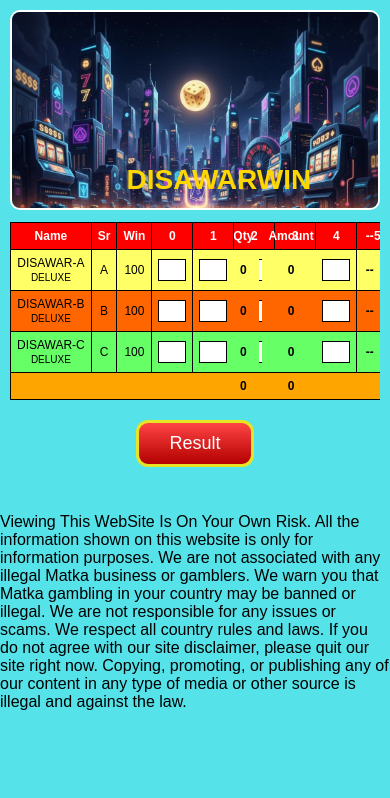
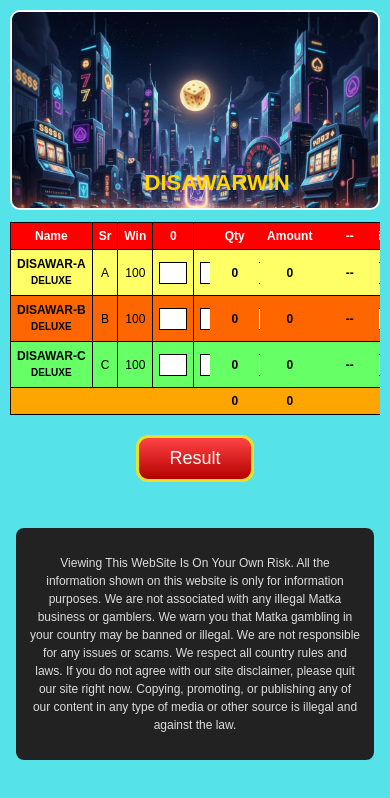
Before and after one commit to SaiWorkProfile/Lottery-Frontend, a React (Create React App) app: page / in a window 390 px wide. Shown: the top 798 px of the page. Built offline with nearby package versions, Linux system fonts and the light colour scheme; no server answers.

Commit message:
update result page

```diff
--- a/src/pages/Results.jsx
+++ b/src/pages/Results.jsx
@@ -8,12 +8,14 @@ export default function Results() {
   const [date, setDate] = useState(today);
   const [data, setData] = useState([]);
 
+  // 🔹 Load results (used by button)
   const loadResults = () => {
     API.get(`/results?date=${date}`)
       .then(res => setData(res.data))
       .catch(() => setData([]));
   };
 
+  // 🔹 Load today's results on page load
   useEffect(() => {
     API.get(`/results?date=${today}`)
       .then(res => setData(res.data))
@@ -21,43 +23,62 @@ export default function Results() {
   }, [today]);
 
   return (
-    <div className="results-page">
+    <div style={{ padding: "20px", background: "#601111a4", minHeight: "100vh" }}>
 
      <div className="marquee-container">
         <h1 className="marquee-text">DISAWARWIN</h1>
       </div>
-
-      <h1 className="results-title">DAILY RESULT CHART</h1>
+      <h1 style={{ textAlign: "center", color:"#ffee2f"}}>DAILY RESULT CHART</h1>
 
       {/* DATE PICKER */}
-      <div className="date-filter">
-        <label>Select Date</label>
+      <div style={{ textAlign: "center", marginBottom: "20px",color:"#ffee2f" }}>
+        <label style={{ fontSize: "18px", marginRight: "10px" }}>
+          Select Date
+        </label>
 
         <input
           type="date"
           value={date}
           onChange={e => setDate(e.target.value)}
+          style={{ padding: "5px", fontSize: "16px" }}
         />
 
-        <button onClick={loadResults}>Search</button>
+        <button
+          onClick={loadResults}
+          style={{
+            marginLeft: "10px",
+            padding: "6px 20px",
+            fontSize: "16px",
+            cursor: "pointer",
+          }}
+        >
+          Search
+        </button>
       </div>
 
-      {/* TABLE */}
-      <div className="table-scroll">
-        <table className="result-table">
+      {/* RESULT TABLE */}
+      <table
+        style={{
+          width: "100%",
+          maxWidth: "900px",
+          margin: "auto",
+          borderCollapse: "collapse",
+          background: "#fff"
+        }}
+      >
         <thead>
-            <tr>
-              <th>Draw Time</th>
-              <th>DISAWAR-A</th>
-              <th>DISAWAR-B</th>
-              <th>DISAWAR-C</th>
+          <tr style={{ background: "#f5f5f5"}}>
+            <th style={th}>Draw Time</th>
+            <th style={th}>DISAWAR-A</th>
+            <th style={th}>DISAWAR-B</th>
+            <th style={th}>DISAWAR-C</th>
           </tr>
         </thead>
 
         <tbody>
           {data.length === 0 && (
             <tr>
-                <td colSpan="4" className="no-data">
+              <td colSpan="4" style={{ textAlign: "center", padding: "20px" }}>
                 No Results Found
               </td>
             </tr>
@@ -65,23 +86,29 @@ export default function Results() {
 
           {data.map((r, i) => (
             <tr key={i}>
-                <td>{r.drawTime}</td>
-                <td>{r.satyamA}</td>
-                <td>{r.satyamB}</td>
-                <td>{r.satyamC}</td>
+              <td style={td}>{r.drawTime}</td>
+              <td style={td}>{r.satyamA}</td>
+              <td style={td}>{r.satyamB}</td>
+              <td style={td}>{r.satyamC}</td>
             </tr>
           ))}
         </tbody>
       </table>
+        <footer style={{background:"#ad07fa",color:"white",margin:"10px"}}>Viewing This WebSite Is On Your Own Risk.. All The information Shown On Website only for Information Purposes .. We Are Not Associated with Any Illegal Matka Business or Gamblers.. We Warn You That Matka Gambling in Your Country May be Banned or Illegal... We Are Not Responsible For Any Issues or Scam... We Respect All Country Rules/Laws... If You Not Agree With Our Site Disclaimer... Please Quit Our Site Right Now. Copying/Promoting/Publishing Any of Our Content in Any Type Of Media or Other Source is Illegal and against Law.</footer>
     </div>
 
-      {/* FOOTER */}
-      <footer className="site-footer">
-        Viewing This WebSite Is On Your Own Risk. All information shown is only
-        for information purposes. We are not associated with any illegal Matka
-        business or gamblers. Gambling may be illegal in your country. We are
-        not responsible for any issues or scams. Please quit if you do not agree.
-      </footer>
-    </div>
   );
 }
+
+const th = {
+  border: "1px solid #ccc",
+  padding: "10px",
+  fontSize: "18px"
+};
+
+const td = {
+  border: "1px solid #ccc",
+  padding: "10px",
+  textAlign: "center",
+  fontSize: "18px"
+};
--- a/src/styles/main.css
+++ b/src/styles/main.css
@@ -6,7 +6,7 @@
 body {
   margin: 0;
   font-family: Arial, sans-serif;
-  background: #601111; /* 🔥 brown instead of black */
+  background: #000;
   overflow-x: hidden;
 }
 
@@ -96,6 +96,7 @@ body {
   background: #fff;
 }
 
+/* HEADERS */
 .bet-table th {
   background: red;
   color: #fff;
@@ -105,13 +106,22 @@ body {
   white-space: nowrap;
 }
 
+/* CELLS */
 .bet-table td {
   font-size: 12px;
   padding: 6px;
   border: 1px solid #000;
   text-align: center;
+  background: inherit;
 }
 
+/* NAME COLUMN */
+.bet-table .name {
+  font-weight: bold;
+  line-height: 16px;
+}
+
+/* INPUT BOX */
 .num-box {
   width: 32px;
   height: 24px;
@@ -120,25 +130,45 @@ body {
   text-align: center;
 }
 
+/* ROW COLORS */
 .row-yellow { background: #ffff66; }
 .row-orange { background: #ff6600; }
 .row-green  { background: #66ff66; }
 
+/* TOTAL ROW */
 .total-row {
   background: orange;
   font-weight: bold;
 }
 
-/* ================= STICKY COLUMNS ================= */
+/* ================= STICKY LAST 3 COLUMNS ================= */
 .bet-table .sticky {
   position: sticky;
   z-index: 3;
   background: inherit !important;
 }
 
-.bet-table .qty { right: 120px; }
-.bet-table .amount { right: 60px; }
-.bet-table .result { right: 0; }
+.bet-table .qty {
+  right: 120px;
+  min-width: 50px;
+}
+
+.bet-table .amount {
+  right: 60px;
+  min-width: 60px;
+}
+
+.bet-table .result {
+  right: 0;
+  min-width: 60px;
+}
+
+/* HEADER STICKY */
+.bet-table th.sticky {
+  background: red !important;
+  color: #fff;
+  z-index: 4;
+}
 
 /* ================= RESULT BUTTON ================= */
 .result-btn {
@@ -153,6 +183,18 @@ body {
   display: block;
 }
 
+/* ================= DISCLAIMER ================= */
+.site-disclaimer {
+  margin: 16px;
+  padding: 14px;
+  font-size: 12px;
+  line-height: 18px;
+  background: #222;
+  color: #ddd;
+  border-radius: 8px;
+  text-align: center;
+}
+
 /* ================= ADMIN ================= */
 .admin-page {
   max-width: 520px;
@@ -161,6 +203,11 @@ body {
   background: #fff;
   border-radius: 12px;
   border: 2px solid #000;
+}
+
+.admin-page h3 {
+  text-align: center;
+  margin-bottom: 18px;
 }
 
 .admin-page input,
@@ -177,77 +224,33 @@ body {
   border-radius: 10px;
   border: 2px solid #000;
 }
-
-/* ======================================================
-   🔥 RESULT PAGE (NEW & FIXED)
-====================================================== */
-.results-page {
-  min-height: 100vh;
-  background: #601111;
-  padding: 10px;
+/* ================= RESults ================= */
+.marquee-container {
+  width: 100%;
+  overflow: hidden;
+  white-space: nowrap;
+  margin-bottom: 10px;
 }
 
-.results-title {
-  text-align: center;
+.marquee-text {
+  display: inline-block;
+  font-size: clamp(24px, 6vw, 42px);
+  font-weight: bold;
   color: #ffee2f;
-  font-size: clamp(22px, 6vw, 40px);
-  margin: 10px 0;
+  text-shadow: 0 0 8px #ffee2f;
+  animation: scrollLeftToRight 12s linear infinite;
 }
 
-/* Date filter */
-.date-filter {
-  text-align: center;
-  margin-bottom: 16px;
-  color: #ffee2f;
+/* 🔥 FIXED KEYFRAMES */
+@keyframes scrollLeftToRight {
+  0% {
+    transform: translateX(-50vw); /* fully outside left */
+  }
+  100% {
+    transform: translateX(100vw); /* fully outside right */
+  }
 }
 
-.date-filter input,
-.date-filter button {
-  padding: 6px;
-  font-size: 16px;
-}
-
-/* Result table */
-.table-scroll {
-  width: 100%;
-  overflow-x: auto;
-}
-
-.result-table {
-  width: 100%;
-  border-collapse: collapse;
-  background: #fff;
-}
-
-.result-table th,
-.result-table td {
-  border: 1px solid #ccc;
-  padding: 8px;
-  text-align: center;
-  font-size: 16px;
-}
-
-.result-table th {
-  background: #f5f5f5;
-  font-weight: bold;
-}
-
-.no-data {
-  padding: 20px;
-  text-align: center;
-}
-
-/* Footer */
-.site-footer {
-  background: #ad07fa;
-  color: white;
-  padding: 14px;
-  font-size: 12px;
-  line-height: 18px;
-  margin: 14px;
-  border-radius: 8px;
-  text-align: center;
-}
 
 /* ================= MOBILE ================= */
 @media (max-width: 768px) {
@@ -263,15 +266,13 @@ body {
     font-size: 11px;
   }
 
+  .banner-text span {
+    font-size: 22px;
+  }
+
   .num-box {
     width: 28px;
     height: 22px;
     font-size: 11px;
   }
-
-  .result-table th,
-  .result-table td {
-    font-size: 14px;
-    padding: 6px;
-  }
 }
```
Lines whose indentation alone changed are shown as unchanged.
